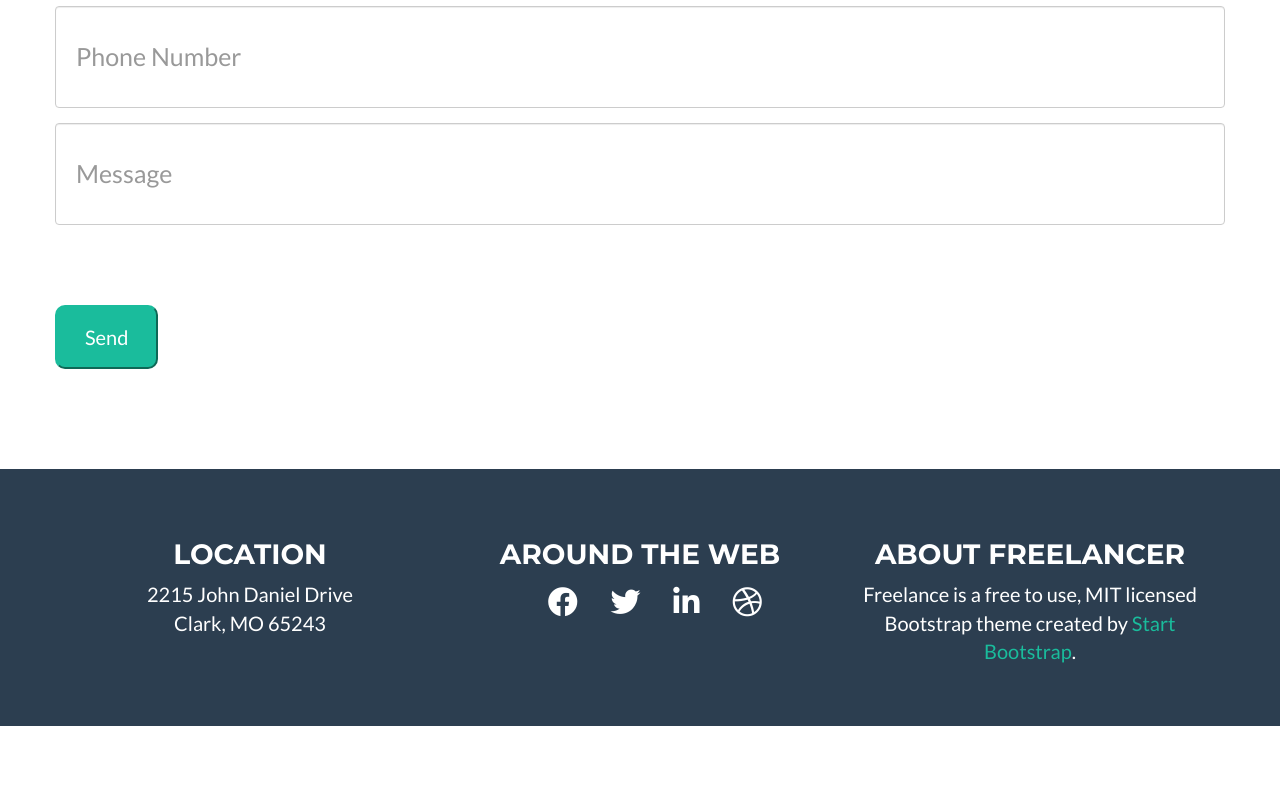
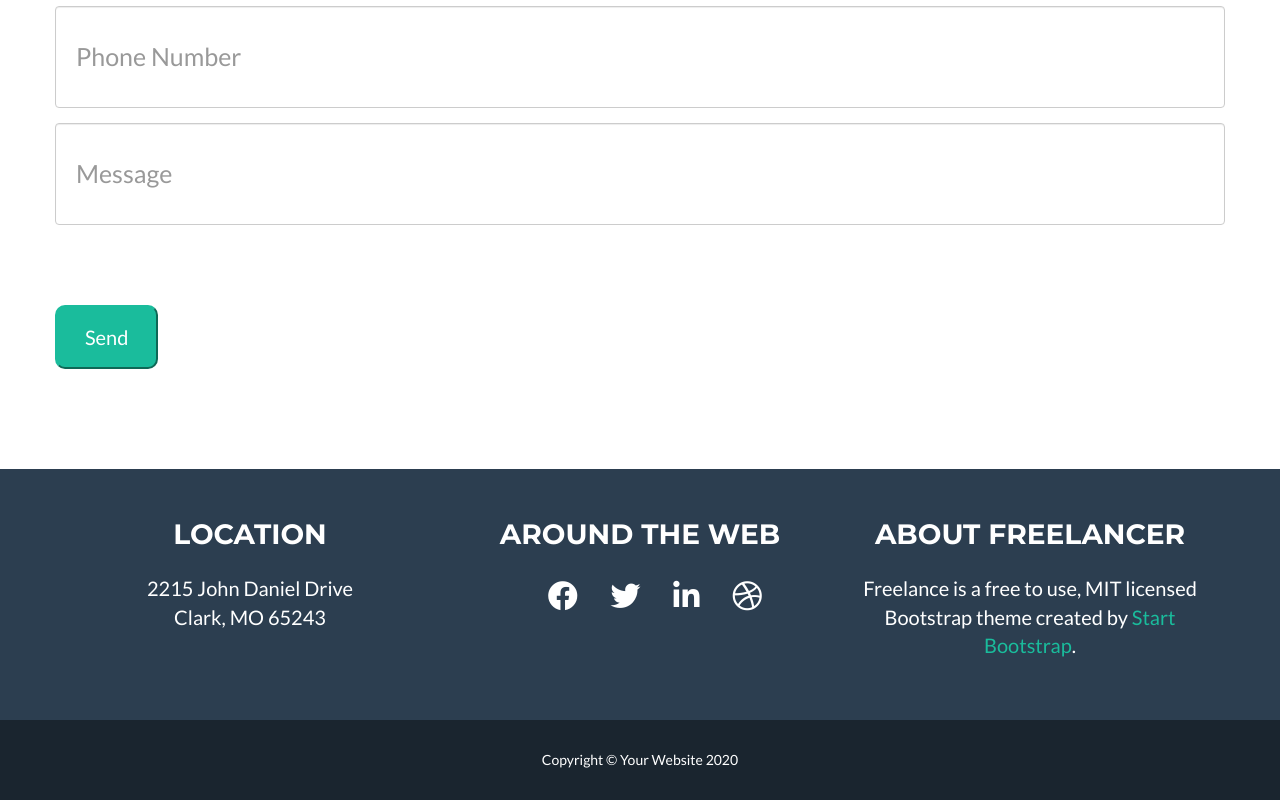
Before and after one commit to ManuelDeVito/html-css-bootstrap-freelancer, a plain HTML site: page index.html in a window 1280 px wide. Shown: the part 2865-3665 px from the top of the page. Before the commit the page ends 3591 px from the top, so only its background shows below. Drawn offline with nearby package versions, Linux system fonts and the light colour scheme.

Commit message:
Fine Esercizio

```diff
--- a/index.html
+++ b/index.html
@@ -215,5 +215,16 @@
             </div>
 
         </footer>
+        <footer>
+            <div id="copyright" class="finish-copyright text-center">
+                <div class="container">
+                    <div class="row">
+                        <div class="col-ex-12">
+                            <p class="finish-copyright-text">Copyright © Your Website 2020</p>
+                        </div>
+                    </div>
+                </div>
+            </div>
+        </footer>
     </body>
 </html>
--- a/style.css
+++ b/style.css
@@ -8,6 +8,7 @@ h1, h2, h3, h4, h5, h6 {
     font-weight: 700;
 }
 
+/* --------Inizio nav---------- */
 
 .navbar.navbar-default.fixer-top {
     font-family: 'Montserrat', sans-serif;
@@ -23,7 +24,6 @@ h1, h2, h3, h4, h5, h6 {
 .navbar-default .navbar-nav > li > a {
     font-weight: 700;
     color: white;
-
 }
 
 .navbar-default .navbar-brand:hover {
@@ -39,8 +39,8 @@ h1, h2, h3, h4, h5, h6 {
     background-color: #1abc9c;
     border-color: #1abc9c;
     padding: 10px;
+}
 
-}
 .navbar-default .navbar-toggle:hover{
     background-color: #148f77;
     border-color: #148f77;
@@ -50,7 +50,6 @@ h1, h2, h3, h4, h5, h6 {
 .navbar-default .navbar-toggle .icon-bar {
     background-color: white;
     width: 18px;
-
 }
 
 
@@ -59,6 +58,10 @@ h1, h2, h3, h4, h5, h6 {
     color: white;
     font-weight: 700;
 }
+
+/* ---------Fine nav--------- */
+
+/* --------Inizio Section------- */
 
 section#intro.boy {
     padding: 100px 0;
@@ -86,8 +89,6 @@ section.boy {
 
 .separator {
     margin: 20px 0 24px;
-
-
 }
 
 .separator::before,
@@ -99,8 +100,6 @@ section.boy {
     border-radius: 2px;
     display: inline-block;
     vertical-align: middle;
-
-
 }
 
 .fa-star {
@@ -109,8 +108,6 @@ section.boy {
     vertical-align: middle;
     line-height: 1.5;
     font-size: 32px;
-
-
 }
 
 @media screen and (min-width: 992px){
@@ -135,7 +132,6 @@ section.boy {
     .title-img {
         font-size: 48px;
     }
-
 }
 
 #option.various-options {
@@ -152,16 +148,12 @@ section.boy {
     border-radius: 2px;
     display: inline-block;
     vertical-align: middle;
-
-
 }
 
 #option.various-options .fa-star {
     color: #2c3e50;
     margin: 0 15px;
     vertical-align: middle;
-
-
 }
 
 .col-xs-12.col-sm-6.col-md-6.col-lg-4 {
@@ -172,7 +164,6 @@ section.boy {
 .giochi {
     margin: 0 0 48px;
     padding: 0 24px;
-
 }
 
 img.img-fluid {
@@ -186,24 +177,23 @@ img.img-fluid {
 
 .text-about {
     color: white;
-
 }
 
 .col-xs-12.col-md-4 {
     padding: 0 24px;
-
 }
 
 .insert {
     font-size: 20px;
     color: white;
+}
 
-}
 .fa-download{
     max-width: 20px;
     color: white;
     margin-right: 10px;
 }
+
 .button-free {
     margin-top: 50px;
 }
@@ -233,16 +223,12 @@ img.img-fluid {
     border-radius: 2px;
     display: inline-block;
     vertical-align: middle;
-
-
 }
 
 #contact.personal-informations .fa-star {
     color: #2c3e50;
     margin: 0 15px;
     vertical-align: middle;
-
-
 }
 
 .control-group {
@@ -253,7 +239,6 @@ img.img-fluid {
     padding: 50px 20px;
     color: #495057;
     font-size: 25px;
-
 }
 
 #send .form-group .button-send {
@@ -264,15 +249,16 @@ img.img-fluid {
     color: white;
     font-size: 20px;
     float: left;
+}
 
+/* --------Fine Section-------  */
 
-}
+/* --------Inizio Footer------- */
 
 #finish.footer-finish {
     background-color: #2c3e50;
     color: white;
     padding: 50px 0;
-
 }
 
 .social .lista-social {
@@ -286,6 +272,8 @@ img.img-fluid {
 .title-footer {
     font-size: 28px;
     text-transform: uppercase;
+    margin-bottom: 24px;
+    margin-top: 0;
 }
 
 .fab.fa-facebook {
@@ -306,9 +294,20 @@ img.img-fluid {
 
 .dimension {
     font-size: 20px;
-
 }
 
 .color-start {
     color: #1abc9c;
 }
+
+#copyright.finish-copyright {
+    background-color: #1a252f;
+}
+
+.finish-copyright-text{
+    color: white;
+    padding: 30px 0;
+    margin: 0;
+}
+
+/* -----Fine Footer----- */
```
Lines whose indentation alone changed are shown as unchanged.
